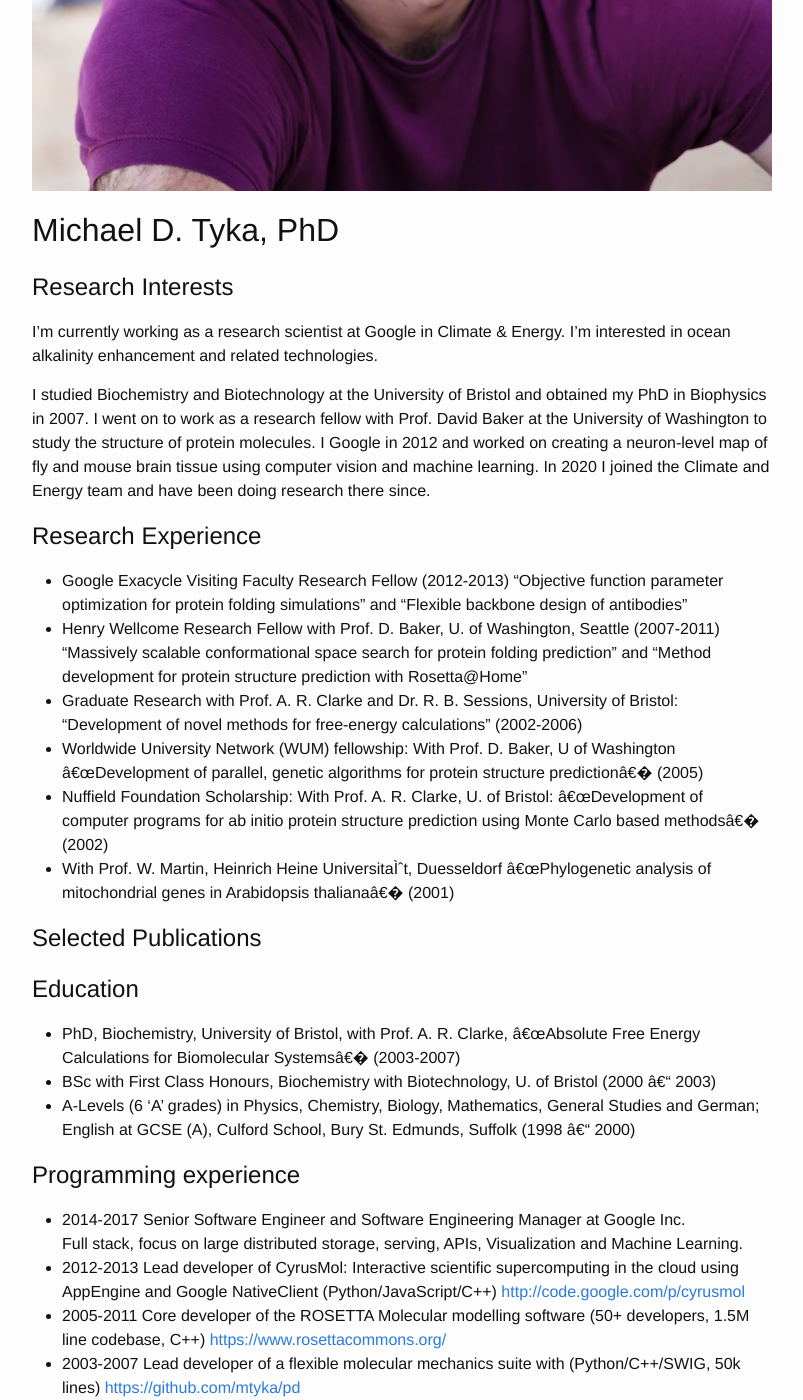
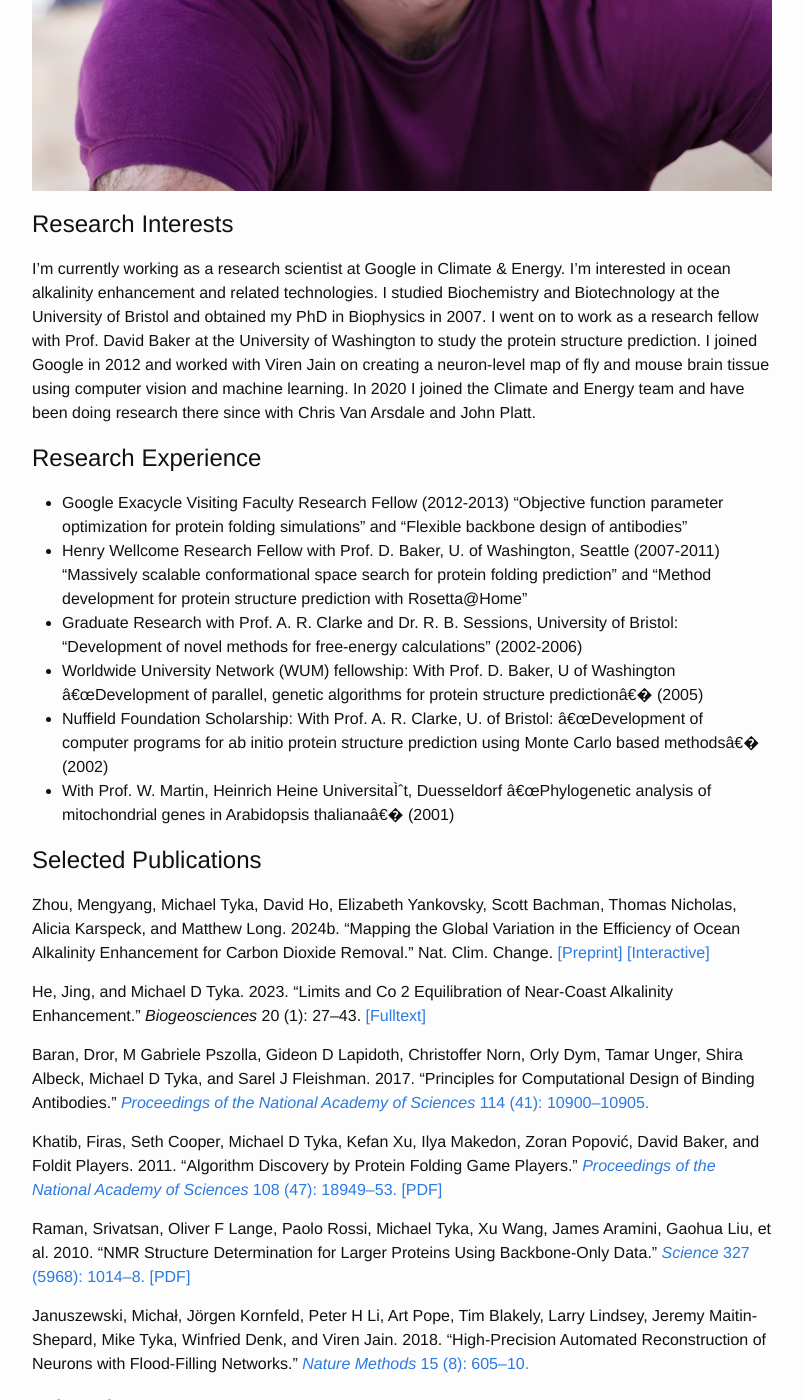
Before and after one commit to mtyka/mtyka.github.io, a Jekyll site: the page built from index.md, in a window 1280 px wide and 1400 px high, scrolled down 640 px. Shown: the whole window, without its empty margins (238-1041 px from the left). Built offline with Jekyll 4.4.1, drawn with Linux system fonts in a browser that asks for light colours.

Commit message:
More publication links and index page updates.

```diff
--- a/index.md
+++ b/index.md
@@ -6,15 +6,13 @@ layout: default
 <img class="profile-picture" src="assets/mike_2023.jpg">
 
 
-# Michael D. Tyka, PhD
 ## Research Interests
 
 I'm currently working as a research scientist at Google in Climate & Energy. I'm interested in ocean alkalinity enhancement and related technologies.
-
 I studied Biochemistry and Biotechnology at the University of Bristol and obtained my PhD in Biophysics in 2007.
-I went on to work as a research fellow with Prof. David Baker at the University of Washington to study the structure of protein molecules.
-I Google in 2012 and worked on creating a neuron-level map of fly and mouse brain tissue using computer vision and machine learning. In 2020 I joined the
-Climate and Energy team and have been doing research there since.
+I went on to work as a research fellow with Prof. David Baker at the University of Washington to study the protein structure prediction.
+I joined Google in 2012 and worked with Viren Jain on creating a neuron-level map of fly and mouse brain tissue using computer vision and machine learning.
+In 2020 I joined the Climate and Energy team and have been doing research there since with Chris Van Arsdale and John Platt.
 
 ## Research Experience
 
@@ -27,6 +25,39 @@ Climate and Energy team and have been doing research there since.
 * With Prof. W. Martin, Heinrich Heine UniversitaÌˆt, Duesseldorf â€œPhylogenetic analysis of mitochondrial genes in Arabidopsis thalianaâ€� (2001)
 
 ## Selected Publications
+
+Zhou, Mengyang, Michael Tyka, David Ho, Elizabeth Yankovsky, Scott
+Bachman, Thomas Nicholas, Alicia Karspeck, and Matthew Long. 2024b.
+“Mapping the Global Variation in the Efficiency of Ocean Alkalinity
+Enhancement for Carbon Dioxide Removal.” Nat. Clim. Change.
+[[Preprint]](https://www.researchsquare.com/article/rs-4124909/v1)
+[[Interactive]](https://carbonplan.org/research/oae-efficiency)
+
+He, Jing, and Michael D Tyka. 2023. “Limits and Co 2 Equilibration of
+Near-Coast Alkalinity Enhancement.” *Biogeosciences* 20 (1): 27–43.
+[[Fulltext]](https://bg.copernicus.org/articles/20/27/2023/bg-20-27-2023.html)
+
+Baran, Dror, M Gabriele Pszolla, Gideon D Lapidoth, Christoffer Norn,
+Orly Dym, Tamar Unger, Shira Albeck, Michael D Tyka, and Sarel J
+Fleishman. 2017. “Principles for Computational Design of Binding
+Antibodies.” [*Proceedings of the National Academy of Sciences* 114 (41):
+10900–10905.](https://doi.org/10.1073/pnas.1707171114)
+
+Khatib, Firas, Seth Cooper, Michael D Tyka, Kefan Xu, Ilya Makedon,
+Zoran Popović, David Baker, and Foldit Players. 2011. “Algorithm
+Discovery by Protein Folding Game Players.” [*Proceedings of the National
+Academy of Sciences* 108 (47): 18949–53. ](https://www.pnas.org/doi/full/10.1073/pnas.1115898108)
+[[PDF]](https://www.pnas.org/doi/epdf/10.1073/pnas.1115898108)
+
+Raman, Srivatsan, Oliver F Lange, Paolo Rossi, Michael Tyka, Xu Wang,
+James Aramini, Gaohua Liu, et al. 2010. “NMR Structure Determination for
+Larger Proteins Using Backbone-Only Data.” [*Science* 327 (5968): 1014–8.](https://www.science.org/doi/10.1126/science.1183649)
+[[PDF]](https://pmc.ncbi.nlm.nih.gov/articles/PMC2909653/pdf/nihms-211856.pdf)
+
+Januszewski, Michał, Jörgen Kornfeld, Peter H Li, Art Pope, Tim Blakely,
+Larry Lindsey, Jeremy Maitin-Shepard, Mike Tyka, Winfried Denk, and
+Viren Jain. 2018. “High-Precision Automated Reconstruction of Neurons
+with Flood-Filling Networks.” [*Nature Methods* 15 (8): 605–10.](https://www.nature.com/articles/s41592-018-0049-4)
 
 
 ## Education
```
Also changed, not shown: publications.md (+14 -19 lines).
